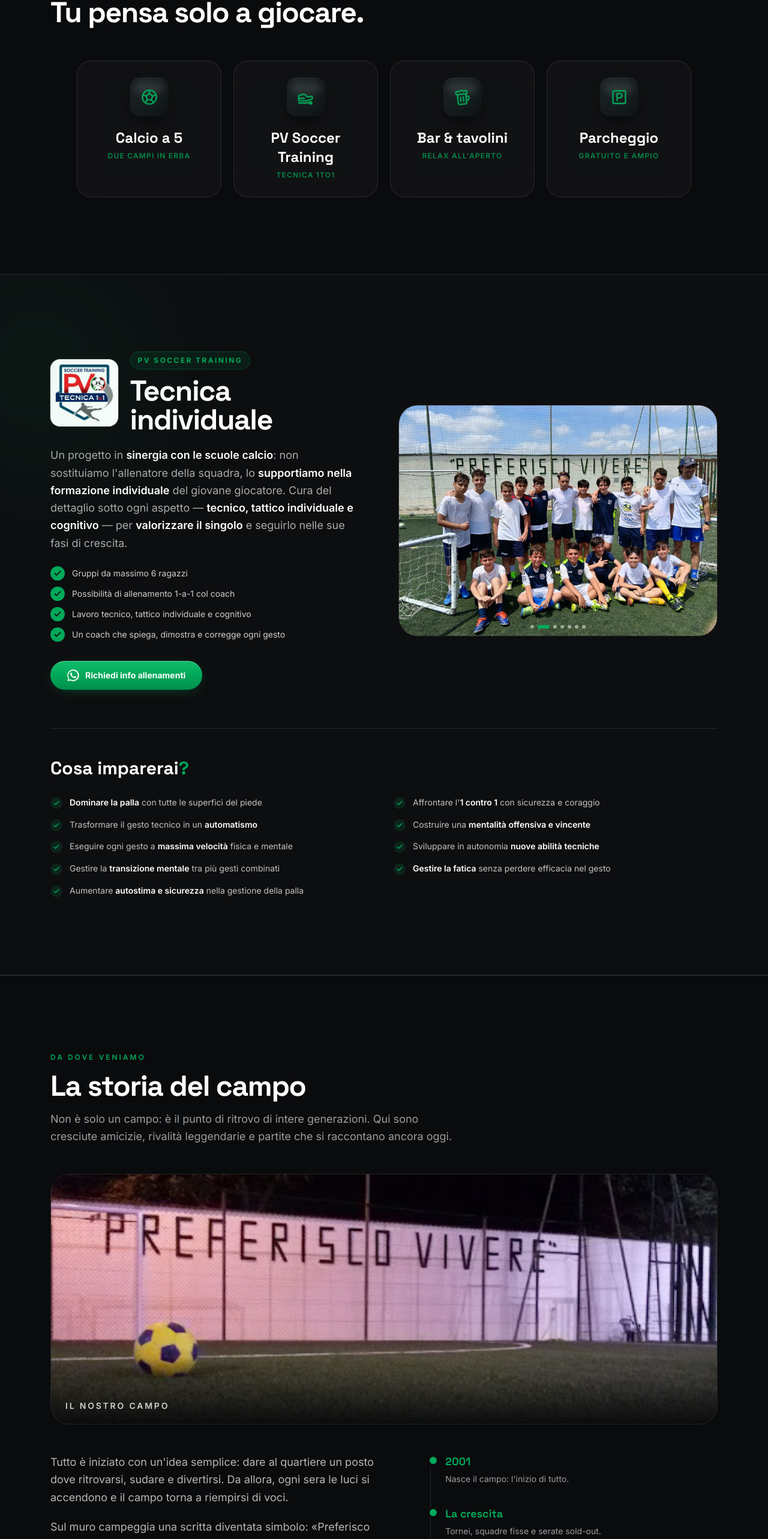
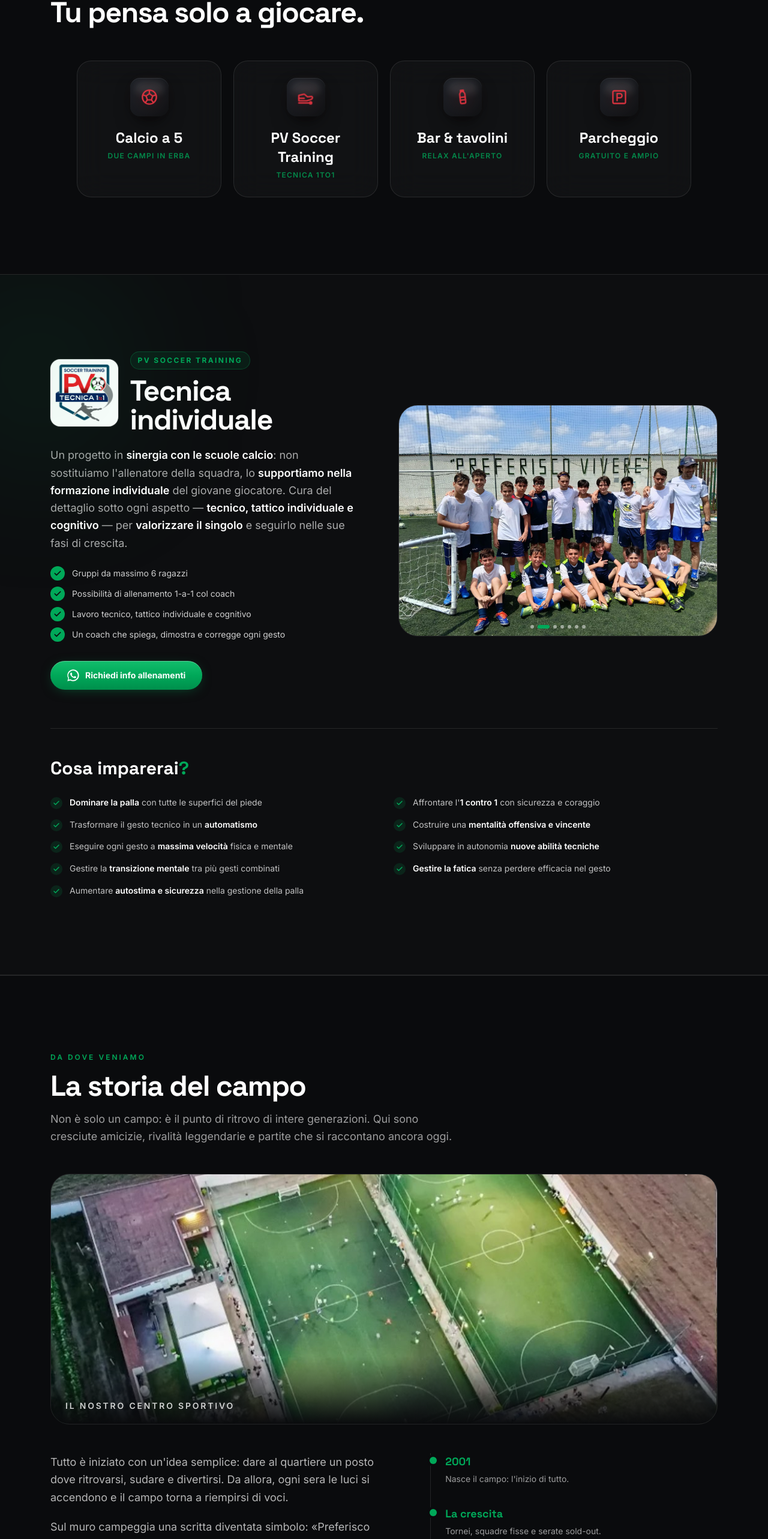
Before and after one commit to matteovittorioso01/preferisco-vivere, a Next.js app: page / in a window 1280 px wide. Shown: the part 2366-4932 px from the top of the page at 60% size. Built offline with nearby package versions, Linux system fonts and the light colour scheme.

Commit message:
Storia: foto aerea + nuova scritta; icone servizi rosse; birra to bottiglietta acqua
Co-Authored-By: Claude Opus 4.8 <noreply@anthropic.com>

```diff
--- a/components/Icon3D.tsx
+++ b/components/Icon3D.tsx
@@ -2,7 +2,7 @@
 
 import type { Transition } from "framer-motion";
 import { motion } from "framer-motion";
-import { Beer, ParkingSquare, type LucideProps } from "lucide-react";
+import { ParkingSquare, type LucideProps } from "lucide-react";
 import Tilt from "./Tilt";
 
 // pallone da calcio (stile lineare coerente con le icone lucide)
@@ -49,10 +49,32 @@ function TechniqueIcon({ size = 24, strokeWidth = 2, ...props }: LucideProps) {
   );
 }
 
+// bottiglietta d'acqua (stile lineare coerente con le icone lucide)
+function WaterBottle({ size = 24, strokeWidth = 2, ...props }: LucideProps) {
+  return (
+    <svg
+      width={size}
+      height={size}
+      viewBox="0 0 24 24"
+      fill="none"
+      stroke="currentColor"
+      strokeWidth={strokeWidth}
+      strokeLinecap="round"
+      strokeLinejoin="round"
+      aria-hidden="true"
+      {...props}
+    >
+      <path d="M10 2h4v2h-4z" />
+      <path d="M10 4c0 1.5-1.7 2-1.7 3.6V19a2 2 0 0 0 2 2h3.4a2 2 0 0 0 2-2V7.6C15.7 6 14 5.5 14 4" />
+      <path d="M8.3 12h7.4M8.3 16h7.4" />
+    </svg>
+  );
+}
+
 const MAP = {
   calcio: SoccerBall,
   pvtraining: TechniqueIcon,
-  bar: Beer,
+  bar: WaterBottle,
   parking: ParkingSquare,
 } as const;
 
@@ -102,14 +124,14 @@ export default function Icon3D({
         }}
       >
         <span className="pointer-events-none absolute inset-x-2 top-1.5 h-1/3 rounded-full bg-white/10 blur-[6px]" />
-        {/* bagliore lime che pulsa */}
+        {/* bagliore rosso che pulsa */}
         <motion.span
-          className="pointer-events-none absolute h-9 w-9 rounded-full bg-lime/20 blur-lg"
+          className="pointer-events-none absolute h-9 w-9 rounded-full bg-rosso/20 blur-lg"
           animate={{ opacity: [0.5, 0.9, 0.5], scale: [1, 1.15, 1] }}
           transition={{ duration: 2.4, repeat: Infinity, ease: "easeInOut" }}
         />
         <motion.span
-          className="relative inline-flex text-lime"
+          className="relative inline-flex text-rosso"
           style={{ transformStyle: "preserve-3d" }}
           animate={ANIM[name].animate}
           transition={ANIM[name].transition}
--- a/components/Storia.tsx
+++ b/components/Storia.tsx
@@ -24,14 +24,14 @@ export default function Storia() {
           className="relative mt-12 overflow-hidden rounded-[2rem] border border-white/10"
         >
           <Img
-            src="/hero.jpg"
-            alt="Il muro del campo con la scritta «Preferisco vivere»"
-            label="Foto del campo"
-            className="h-72 w-full object-contain sm:h-[26rem] sm:object-cover sm:object-[68%_15%]"
+            src="/campo-aerea.jpg"
+            alt="Vista dall'alto del centro sportivo Preferisco Vivere con i due campi"
+            label="Foto del centro sportivo dall'alto"
+            className="h-72 w-full object-cover sm:h-[26rem]"
           />
           <div className="pointer-events-none absolute inset-x-0 bottom-0 h-28 bg-gradient-to-t from-ink-900 to-transparent" />
           <p className="absolute bottom-5 left-6 right-6 text-sm font-semibold uppercase tracking-[0.2em] text-white/80">
-            Il nostro campo
+            Il nostro centro sportivo
           </p>
         </motion.div>
 
```
Also changed, not shown: public/campo-aerea.jpg (added).
